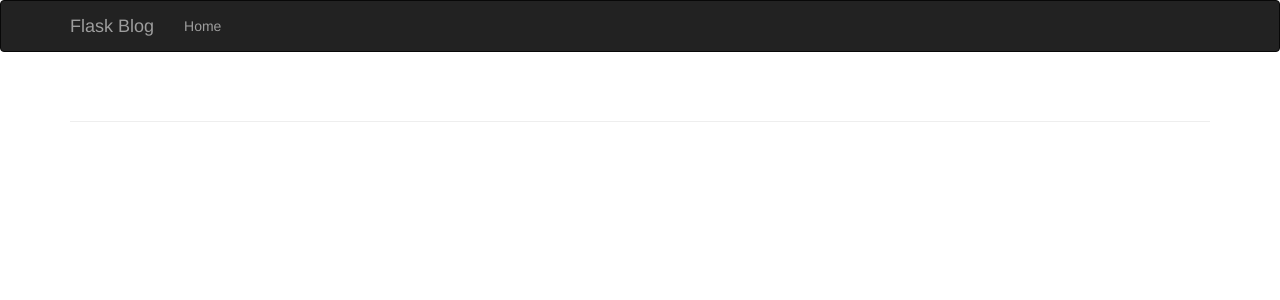
After one commit to t42huang/flask-blog, a Flask app: template templates/base.html in a window 1280 px wide. The commit adds this page. Shown: the top 300 px of the page. Run offline with Flask 2, Linux system fonts and the light colour scheme; the template is opened without the code that fills it, so the values that code supplies are empty; some libraries are stand-ins or nearby versions.

Commit message:
use flask extension - bootstrap frontend framework - added top navigation bar

```diff
--- a/index.py
+++ b/index.py
@@ -1,6 +1,8 @@
 from flask import Flask, render_template
+from flask_bootstrap import Bootstrap
+
 app = Flask(__name__)
-
+bootstrap = Bootstrap(app)
 
 @app.route('/')
 def hello_world():
--- /dev/null
+++ b/templates/base.html
@@ -0,0 +1,32 @@
+{% extends "bootstrap/base.html" %}
+
+{% block title %}Flask Blog{% endblock %}
+
+{% block navbar %}
+<div class="navbar navbar-inverse" role="navigation">
+    <div class="container">
+        <div class="navbar-header">
+            <button type="button" class="navbar-toggle" data-toggle="collapse" data-target=".navbar-collapse">
+                <span class="sr-only">Toggle navigation</span>
+                <span class="icon-bar"></span>
+                <span class="icon-bar"></span>
+                <span class="icon-bar"></span>
+            </button>
+            <a class="navbar-brand" href="/">Flask Blog</a>
+        </div>
+        <div class="navbar-collapse collapse">
+            <ul class="nav navbar-nav">
+                <li><a href="/">Home</a></li>
+            </ul>
+        </div>
+    </div>
+</div>
+{% endblock %}
+
+{% block content %}
+<div class="container">
+    <div class="page-header">
+        {% block page_content %} {% endblock %}
+    </div>
+</div>
+{% endblock %}
--- a/templates/index.html
+++ b/templates/index.html
@@ -1 +1,5 @@
-<h1>Hello World!</h1>
+{% extends "base.html" %}
+
+{% block page_content %}
+    <h1>Hello World!</h1>
+{% endblock %}
```
Also changed, not shown: templates/user.html (+10 -1 lines), README.md.
